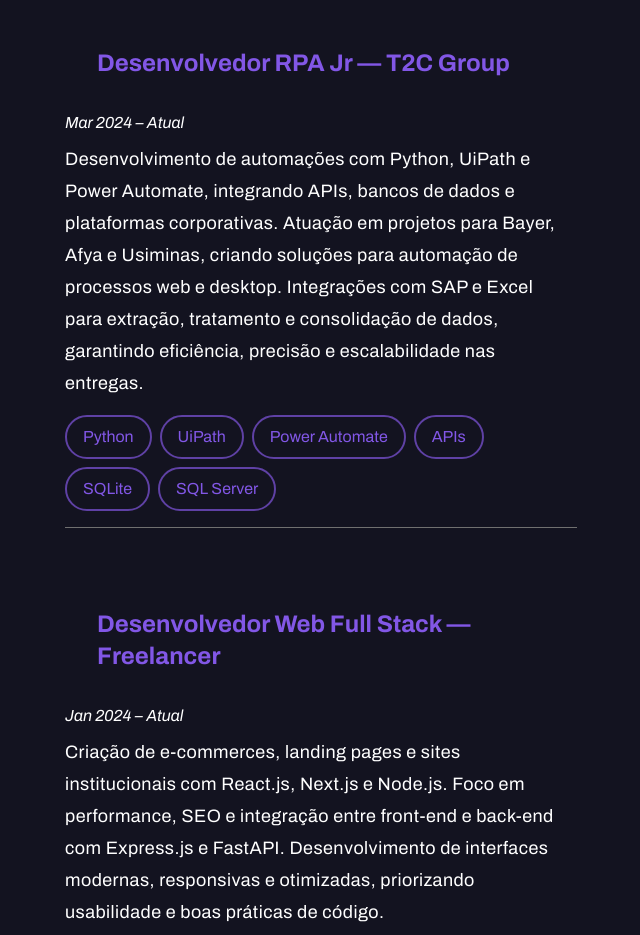
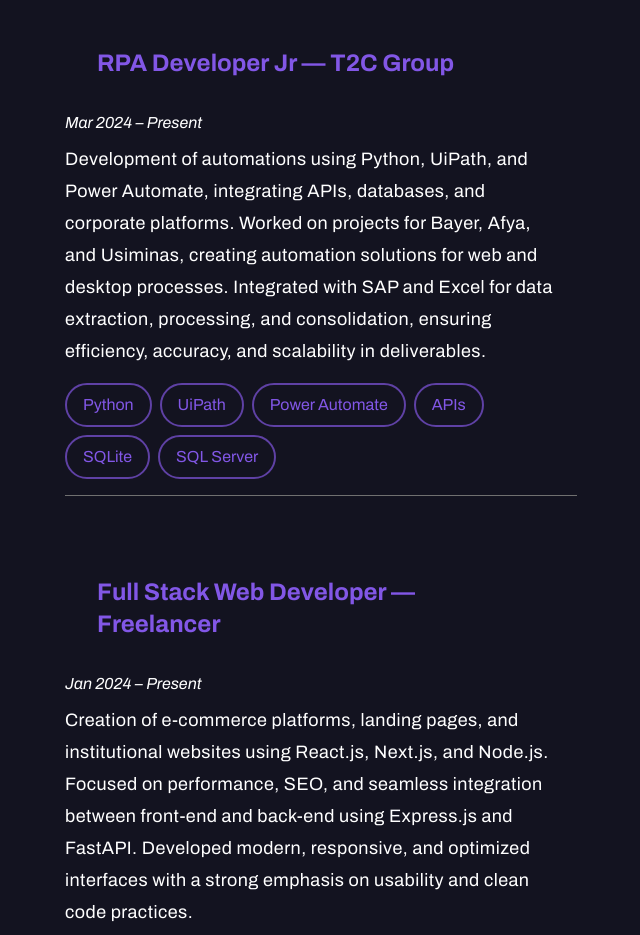
Before and after one commit to RenanlMelo/Portifolio, a React (Vite) app: page / in a window 1280 px wide. Shown: the part 937-1872 px from the top of the page, without its empty margins (319-959 px from the left). Built offline with nearby package versions, Linux system fonts and the light colour scheme.

Commit message:
Tradução da experiência para inglês

```diff
--- a/src/data/experienceData.ts
+++ b/src/data/experienceData.ts
@@ -1,12 +1,10 @@
 export const experienceData = [
   {
     company: "T2C Group",
-    role: "Desenvolvedor RPA Jr",
-    period: "Mar 2024 – Atual",
+    role: "RPA Developer Jr",
+    period: "Mar 2024 – Present",
     description: `
-Desenvolvimento de automações com Python, UiPath e Power Automate, integrando APIs, bancos de dados e plataformas corporativas.
-Atuação em projetos para Bayer, Afya e Usiminas, criando soluções para automação de processos web e desktop.
-Integrações com SAP e Excel para extração, tratamento e consolidação de dados, garantindo eficiência, precisão e escalabilidade nas entregas.
+Development of automations using Python, UiPath, and Power Automate, integrating APIs, databases, and corporate platforms. Worked on projects for Bayer, Afya, and Usiminas, creating automation solutions for web and desktop processes. Integrated with SAP and Excel for data extraction, processing, and consolidation, ensuring efficiency, accuracy, and scalability in deliverables.
 `,
     technologies: [
       "Python",
@@ -19,12 +17,10 @@
   },
   {
     company: "Freelancer",
-    role: "Desenvolvedor Web Full Stack",
-    period: "Jan 2024 – Atual",
+    role: "Full Stack Web Developer",
+    period: "Jan 2024 – Present",
     description: `
-Criação de e-commerces, landing pages e sites institucionais com React.js, Next.js e Node.js.
-Foco em performance, SEO e integração entre front-end e back-end com Express.js e FastAPI.
-Desenvolvimento de interfaces modernas, responsivas e otimizadas, priorizando usabilidade e boas práticas de código.
+Creation of e-commerce platforms, landing pages, and institutional websites using React.js, Next.js, and Node.js. Focused on performance, SEO, and seamless integration between front-end and back-end using Express.js and FastAPI. Developed modern, responsive, and optimized interfaces with a strong emphasis on usability and clean code practices.
 `,
     technologies: [
       "React.js",
```
